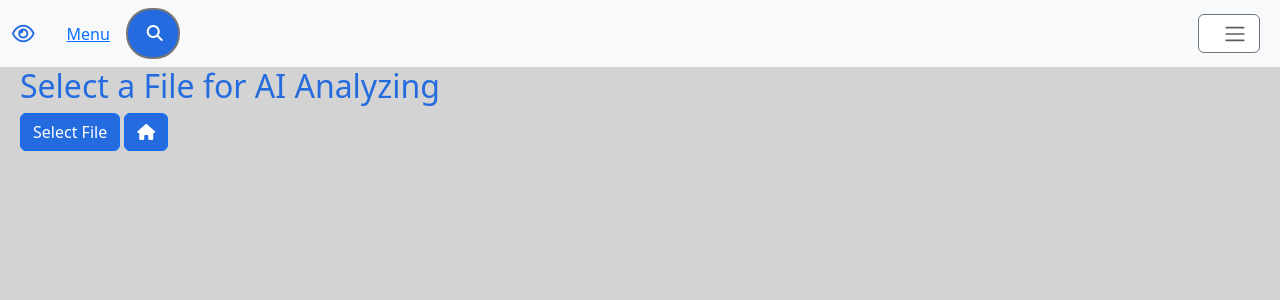
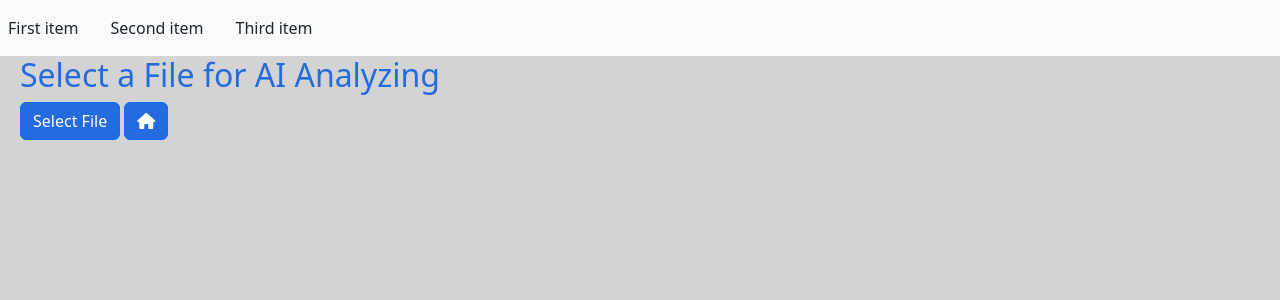
Before and after one commit to nirb/django_watchers, a Django app: page /ai/ in a window 1280 px wide. Shown: the top 300 px of the page. Run offline with Django 4.2, Linux system fonts and the light colour scheme; the visitor is signed in with stand-in values (Sample User, id 1); some libraries are stand-ins or nearby versions.

Commit message:
style: Refactor navbar layout and remove unused elements in base.html

```diff
--- a/dashboard/templates/base.html
+++ b/dashboard/templates/base.html
@@ -47,17 +47,20 @@
 
 <body style="background-color: lightgray;">
     {% if user.is_authenticated %}
-    <nav class="navbar navbar-expand-lg bg-body-tertiary sticky-top">
-        <div class="container-fluid">
+
+    <nav class="navbar bg-body-tertiary sticky-top">
         <div class="hstack gap-3">
+            <div class="p-2">First item</div>
+            <div class="p-2 ms-auto">Second item</div>
+            <div class="p-2">Third item</div>
+        </div>
+    </nav>
+    <!-- <div class="hstack gap-3">
+            <div class="p-2">
                 <a class="navbar-brand" href="/">
                     <i class="fa-regular fa-eye app_main_color"></i>
                 </a>
-                {% if request.path != '/menues/' %}
-                <a href="/menues" class="nav-item">
-                    Menu
-                </a>
-                {% endif %}
+            </div>
             <div class="search-box">
                 <button class="btn-search"><i class="fas fa-search"></i></button>
                 <input type="text" class="input-search" placeholder="Type to Search..."
@@ -68,45 +71,13 @@
                             event.preventDefault();
                             window.location.reload();}">
             </div>
-            </div>
-            <!-- Toggler Button -->
-            <button class="navbar-toggler" type="button" data-bs-toggle="collapse"
-                data-bs-target="#navbarSupportedContent" aria-controls="navbarSupportedContent" aria-expanded="false"
-                aria-label="Toggle navigation">
+            <div class="dropdown dropstart">
+                <a class="btn btn-primary" href="#" role="button" data-bs-toggle="dropdown" aria-expanded="false">
                     <span class="navbar-toggler-icon"></span>
-            </button>
-            <!-- Collapsible Content -->
-            <div class="collapse navbar-collapse" id="navbarSupportedContent">
-                <!-- Navbar Items with margin between them -->
-                <ul class="navbar-nav me-auto mb-2 mb-lg-0 d-flex"></ul>
-                <!-- Search Form -->
-                <!-- <form class="d-flex" role="search">
-                    <input class="form-control form-control-sm d-lg-block p-0" id="searchBox" type="search"
-                        placeholder="Search" aria-label="Search"
-                        onkeypress="if(event.key === 'Enter') { searchResults(this.value); event.preventDefault(); }"
-                        oninput="if(this.value === '') {
-                            const searchResults = document.getElementById('searchResults');
-                            searchResults.innerHTML = '';
-                            event.preventDefault();
-                            window.location.reload();}">
-                </form> -->
-                <div class="nav-item me-2"> <!-- Added margin-end -->
-                    <a class="nav-link dropdown-toggle d-lg-none" href="#" role="button" data-bs-toggle="dropdown"
-                        aria-expanded="false">
-                        More
                 </a>
                 {% include 'menues/dropdown_menu.html' %}
-                    <div class="btn-group dropstart d-none d-lg-block">
-                        <button type="button" class="btn btn-secondary dropdown-toggle" data-bs-toggle="dropdown"
-                            aria-expanded="false" style="background-color: white;">
-                            <span class="navbar-toggler-icon"></span>
-                        </button>
-                        {% include 'menues/dropdown_menu.html' %}
             </div>
-                </div>
-            </div>
-        </div>
-    </nav>
+        </div> -->
     <!-- Main Content -->
     <main>
         {% if messages %}
```
Lines whose indentation alone changed are shown as unchanged.
